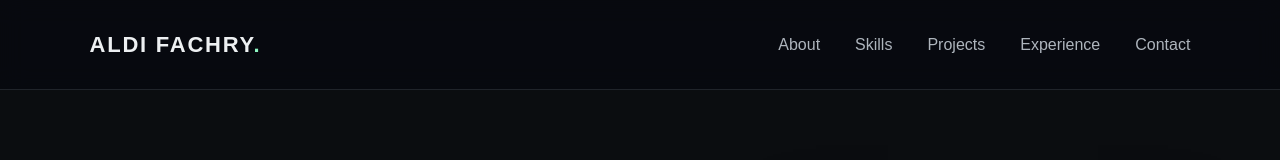
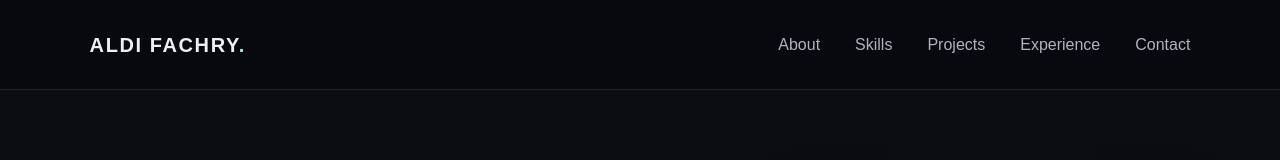
Before and after one commit to aldifchry/aldi-qa-portfolio, a Next.js app: page / in a window 1280 px wide. Shown: the top 160 px of the page. Built offline with nearby package versions, Linux system fonts and the light colour scheme.

Commit message:
Update portfolio styling

```diff
--- a/app/globals.css
+++ b/app/globals.css
@@ -15,7 +15,7 @@ a { color: inherit; text-decoration: none; }
   background: rgba(7, 10, 15, 0.88); backdrop-filter: blur(12px);
   border-bottom: 1px solid #20242a;
 }
-.brand { font-weight: 800; letter-spacing: .08em; font-size: 22px; }
+.brand { font-weight: 800; letter-spacing: .08em; font-size: 20px; }
 .brand span { color: #8df5c2; }
 .navlinks { display: flex; gap: 35px; font-size: 16px; color: #aeb5bd; }
 .navlinks a:hover { color: #fff; }
```
